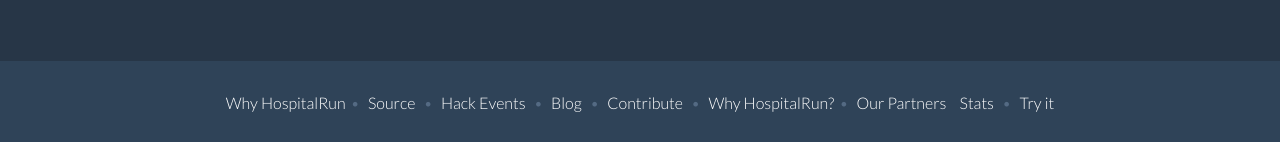
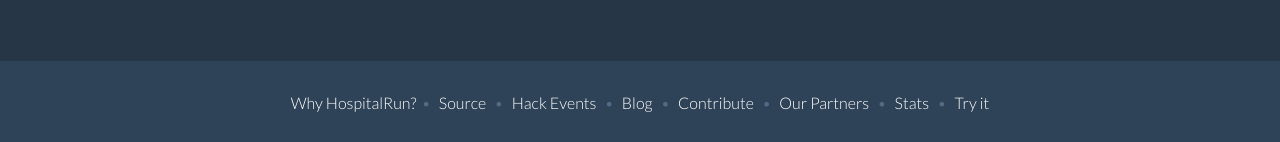
Before and after one commit to HospitalRun/hospitalrun.io, a Jekyll site: the page built from index.html, in a window 1280 px wide. Shown: the part 1653-1795 px from the top of the page. Built offline with Jekyll 4.4.1, drawn with Linux system fonts in a browser that asks for light colours.

Commit message:
Removing duplicate item in footer

```diff
--- a/_includes/footer.html
+++ b/_includes/footer.html
@@ -2,13 +2,12 @@
   <div class="wrapper">
 
     <nav class="footer-nav">
-      <a href="/blog/2016/06/why-hospitalrun" class="footer-link">Why HospitalRun</a>&bull;
+      <a href="/blog/2016/06/why-hospitalrun" class="footer-link">Why HospitalRun?</a>&bull;
       <a href="https://github.com/hospitalrun" class="footer-link">Source</a> &bull;
       <a href="/events" class="footer-link" target="_blank">Hack Events</a> &bull;
       <a href="/blog" class="footer-link">Blog</a> &bull;
       <a href="/contribute" class="footer-link">Contribute</a> &bull;
-      <a href="/blog/2016/06/why-hospitalrun" class="footer-link">Why HospitalRun?</a>&bull;
-      <a href="/partners" class="footer-link">Our Partners</a>
+      <a href="/partners" class="footer-link">Our Partners</a> &bull;
       <a href="/stats" class="footer-link">Stats</a> &bull;
       <a href="/tryit" class="footer-link">Try it</a>
     </nav>
```
